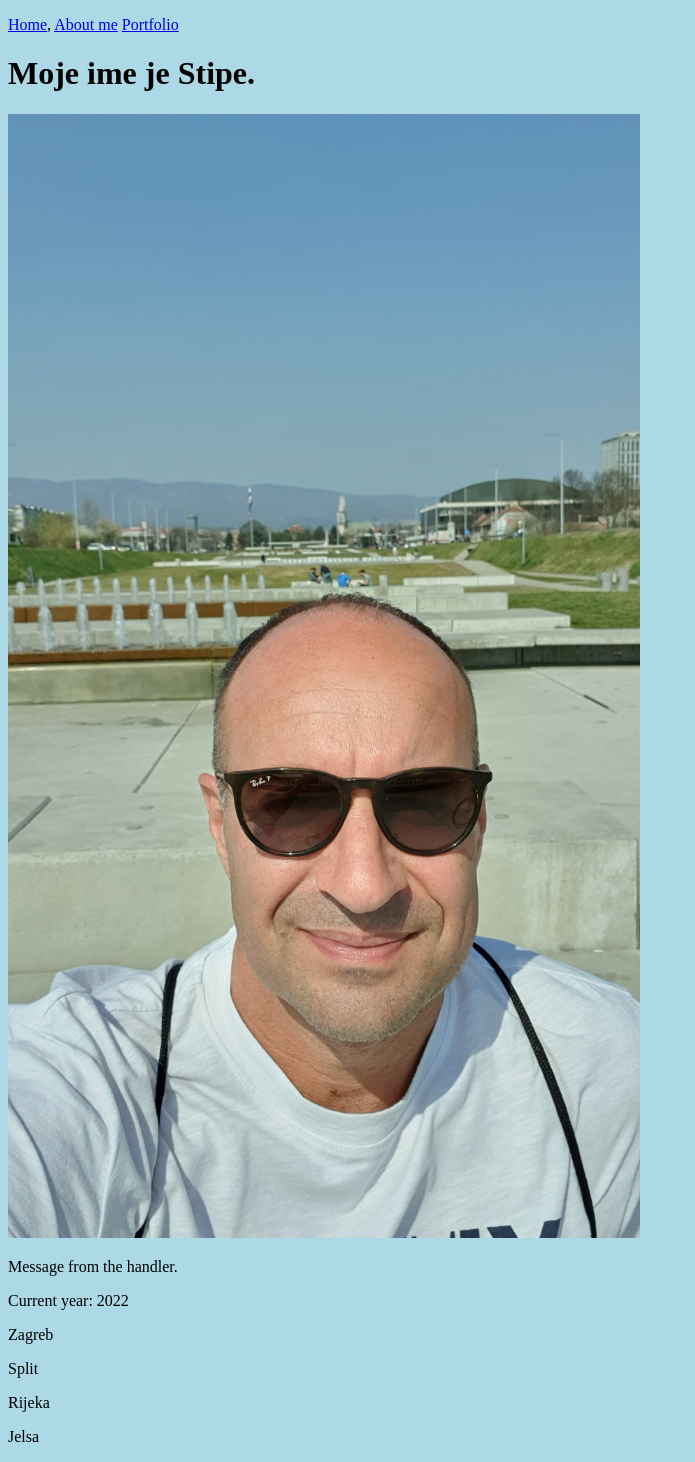
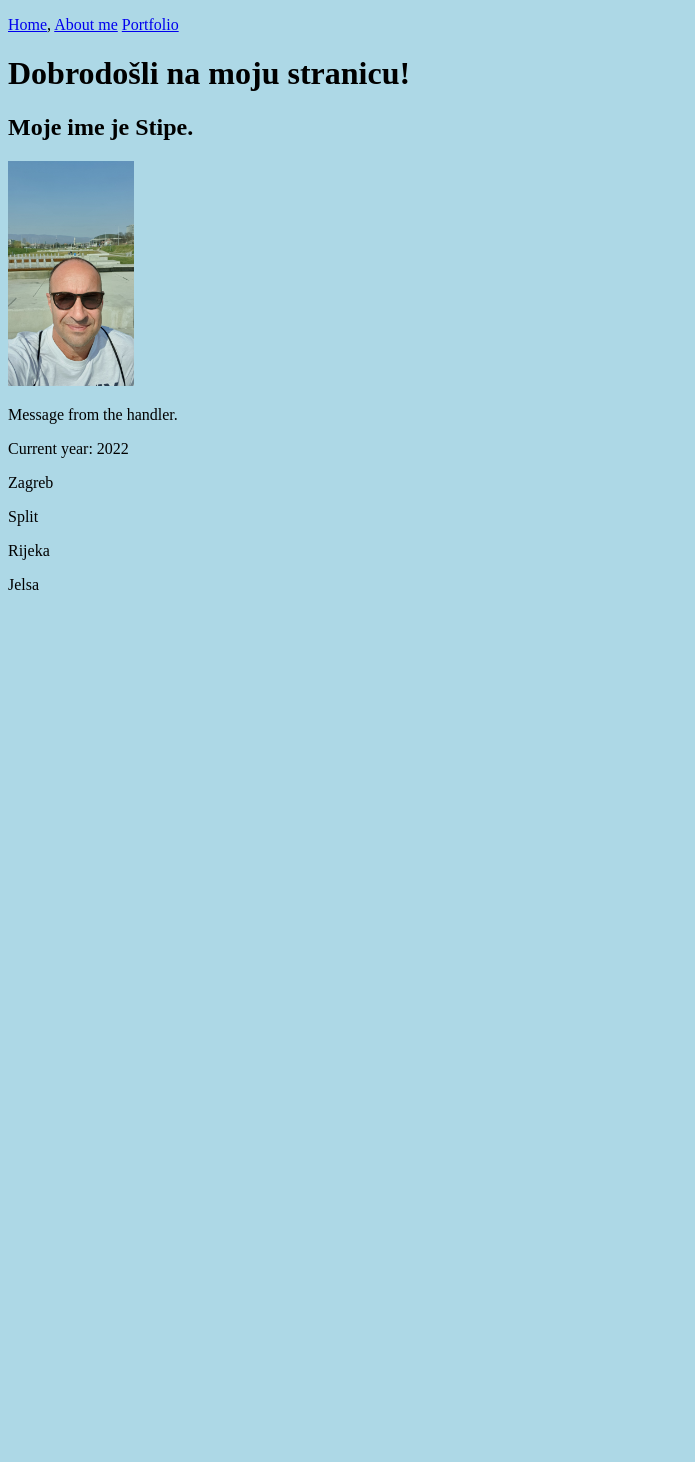
Before and after one commit to S-tipe/flask, a Flask app: page / in a window 1280 px wide. Shown: the whole page, without its empty margins (0-695 px from the left). After the commit the page ends 590 px from the top, so only its background shows below. Run offline with Flask 2, Linux system fonts and the light colour scheme.

Commit message:
Dodan html base upotrijebljen Jinja

```diff
--- a/static/css/style.css
+++ b/static/css/style.css
@@ -3,6 +3,6 @@ body {
 }
 
 img {
-    width: 50%;
+    width: 10%;
     height: auto;
 }
--- a/templates/index.html
+++ b/templates/index.html
@@ -1,7 +1,8 @@
 {% extends "base.html" %}
 
 {% block content %}
-    <h1>Moje ime je Stipe.</h1>
+    <h1>Dobrodošli na moju stranicu!</h1>
+    <h2>Moje ime je Stipe.</h2>
     <img src="/static/img/stipe_fotografija.png">
 
     <p>{{some_text}}</p>
```
